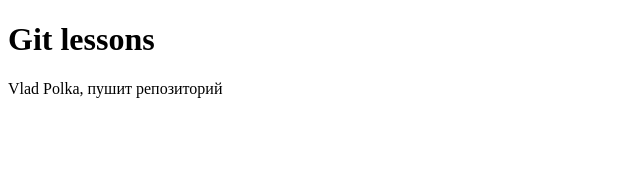
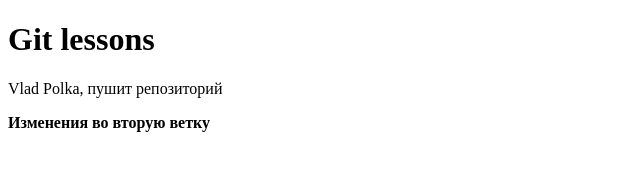
Before and after one commit to wwwladislav/test_repo, a plain HTML site: page index.html in a window 1280 px wide. Shown: the whole page, without its empty margins (0-640 px from the left). Drawn offline with Linux system fonts and the light colour scheme.

Commit message:
New coomiy on branch second

```diff
--- a/index.html
+++ b/index.html
@@ -13,6 +13,7 @@
 
 	<h1>Git lessons</h1>
 	<p>Vlad Polka, пушит репозиторий</p>
+	<b>Изменения во вторую ветку</b>
 
 <!-- ! ---- MAIN JS ---->
 <script src="#">
```
